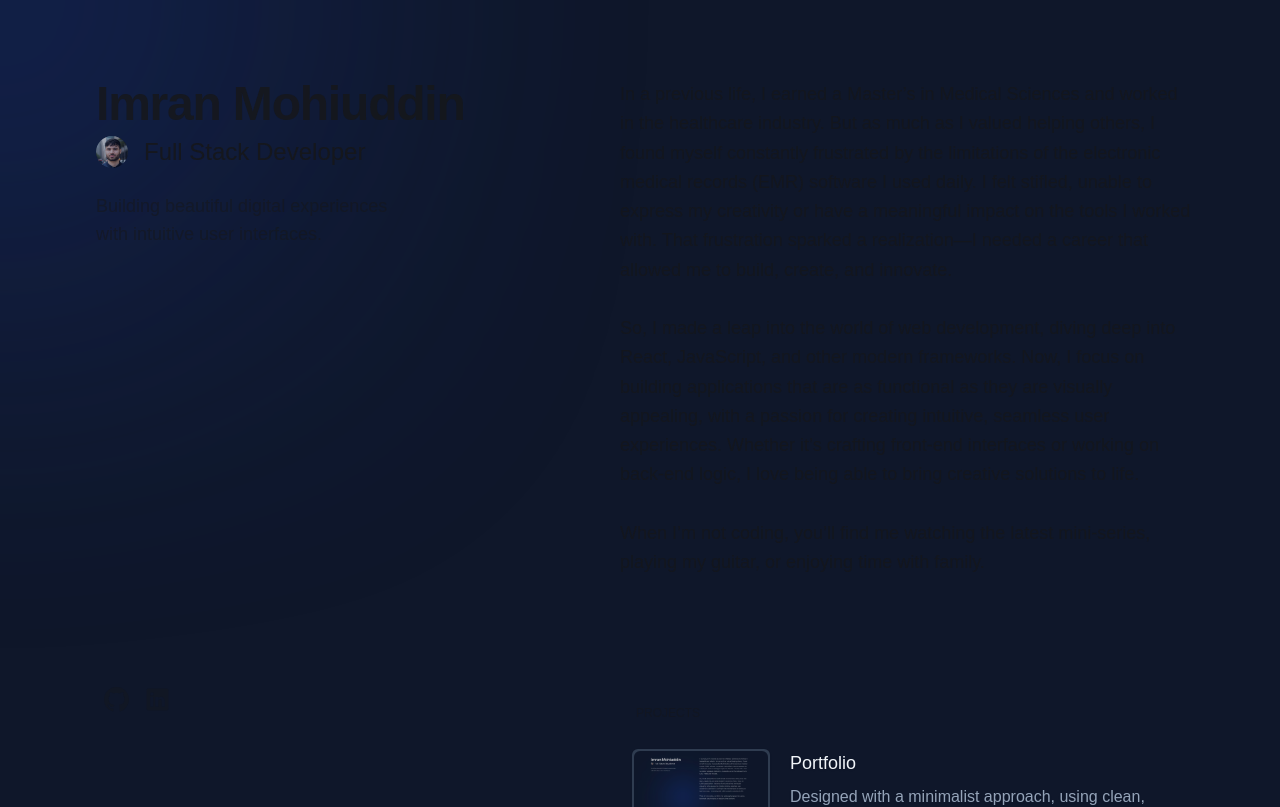
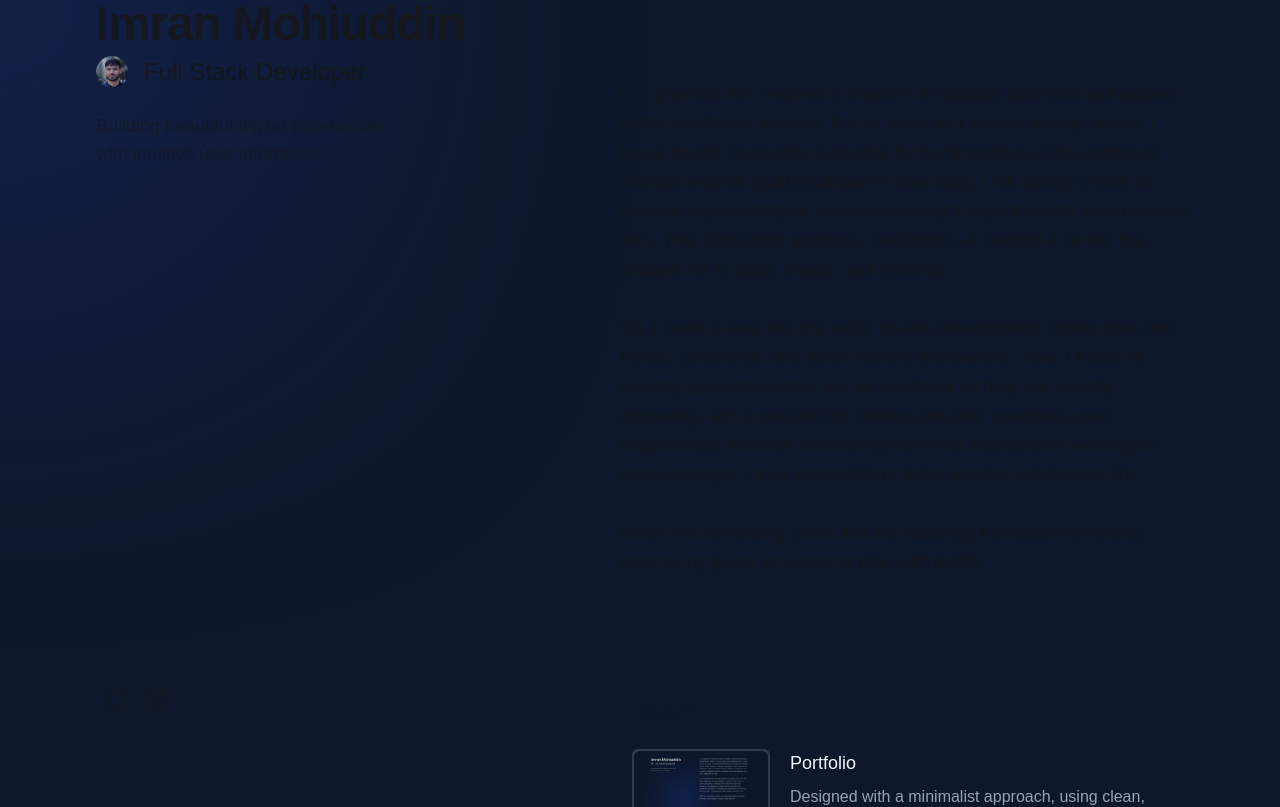
Before and after one commit to imrn16/portfolio-1, a Next.js app: page / in a window 1280 px wide. Shown: the top 807 px of the page. Built offline with nearby package versions, Linux system fonts and the light colour scheme; a web font is replaced by a local one.

Commit message:
modified:   src/app/page.js

```diff
--- a/src/app/page.js
+++ b/src/app/page.js
@@ -32,7 +32,9 @@ export default function Home() {
 							<div className="flex flex-1 max-w-2xl min-w-lg pl-24">
 								<div className="flex py-20 h-screen  w-full fixed ">
 									<div className="flex flex-1 flex-col  h-auto w-full">
+										<div className="fixed top-0 w-full">
 										<Title />
+										</div>
 										<div className="flex flex-col mt-auto w-full">
 											<Contact />
 										</div>
```
